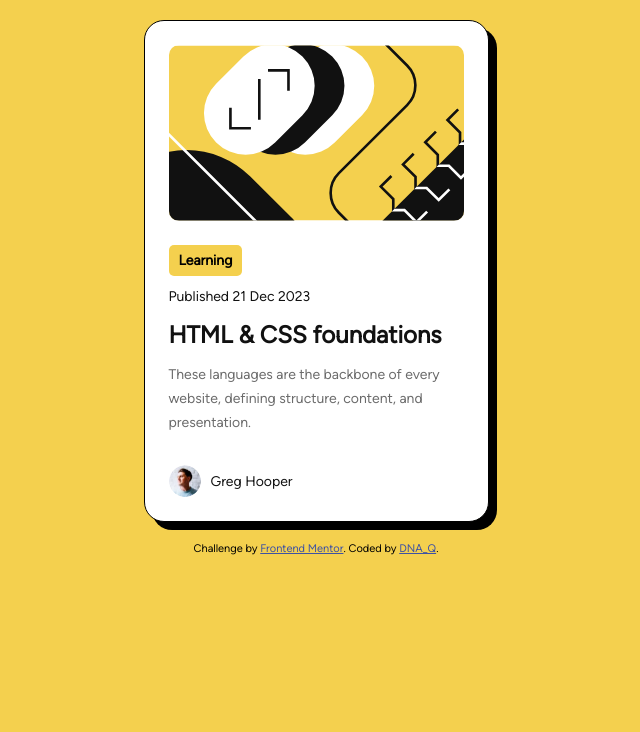
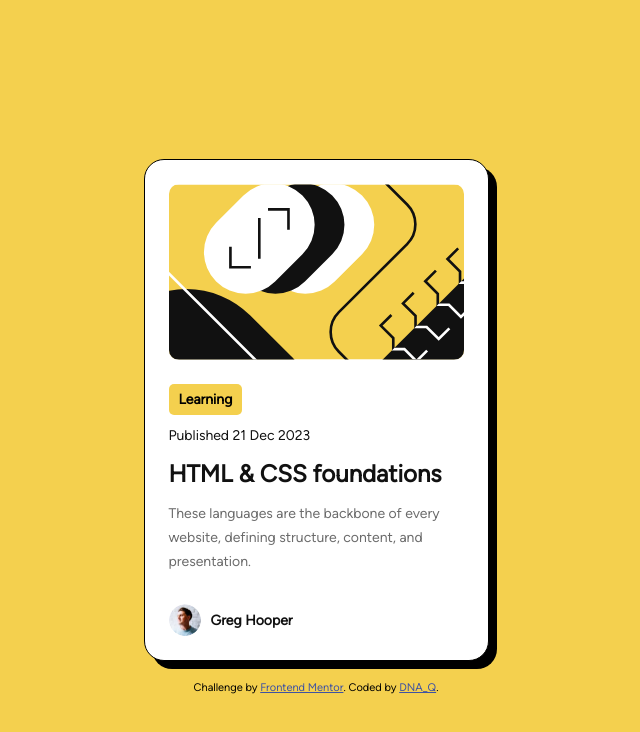
Before and after one commit to QuayeDNA/Frontend_Mentor_Projects, a plain HTML site: page Blog-Profile/index.html in a window 1280 px wide. Shown: the whole page, without its empty margins (324-964 px from the left). Drawn offline with Linux system fonts and the light colour scheme.

Commit message:
Enhance Blog Profile styles: add flexbox layout for centering and improve typography with font weight adjustments

```diff
--- a/Blog-Profile/styles/styles.css
+++ b/Blog-Profile/styles/styles.css
@@ -38,6 +38,10 @@
 body {
     font-family: var(--font-family);
     background-color: #F4D04E;
+    min-height: 100vh;
+    display: flex;
+    justify-content: center;
+    align-items: center;
 }
 
 .container {
@@ -46,6 +50,7 @@ body {
     margin: 0 auto;
     padding: 0 20px;
 }
+
 .card {
     background-color: #fff;
     border-radius: 20px;
@@ -134,6 +139,7 @@ body {
     font-size: var(--font-size-3);
     line-height: var(--line-height);
     letter-spacing: var(--letter-spacing);
+    font-weight: 700;
 }
 
 .sr-only {
```
